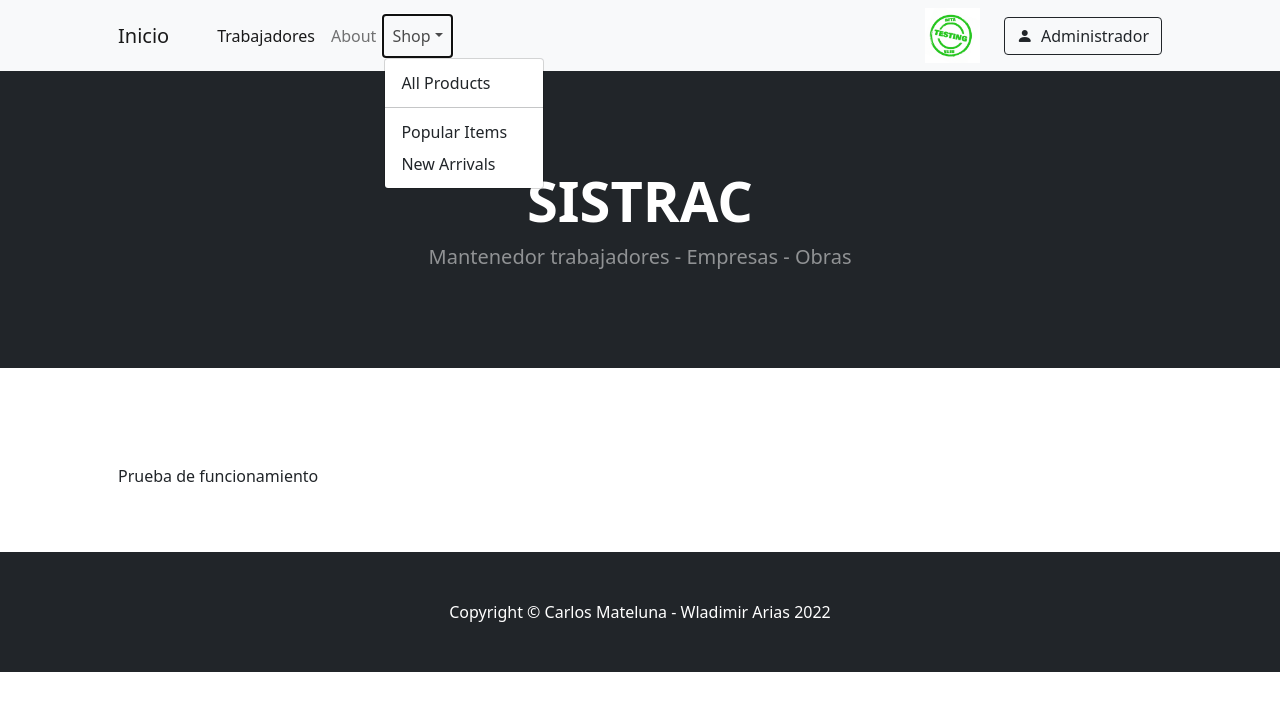
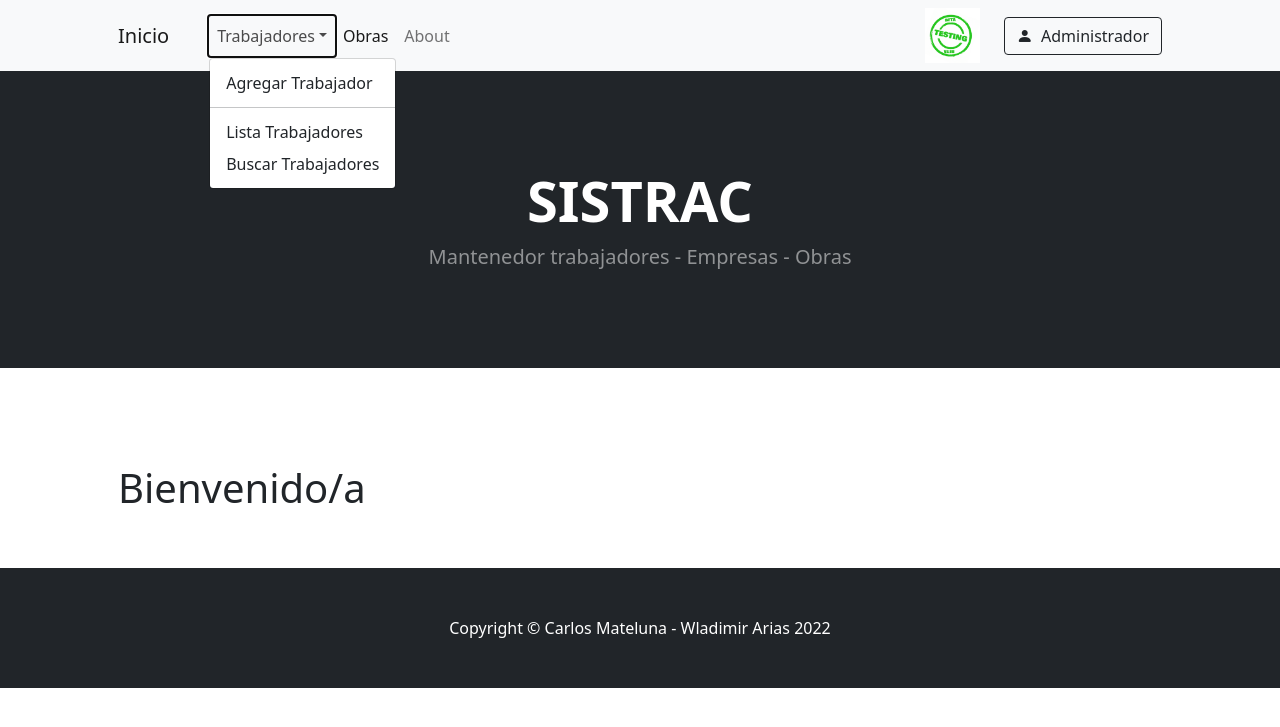
Before and after one commit to wladimirarias/entregafinal, a Django app: page /app/inicio/ in a window 1280 px wide, after a click on "Trabajadores". Shown: the top 727 px of the page. Run offline with Django 4.2, Linux system fonts and the light colour scheme; a user stored in the database is signed in; data comes from the database, SQL or seed files in the repository; both versions use the stored data as it was after the commit; some libraries are stand-ins or nearby versions.

Commit message:
avances 09-12

```diff
--- a/app/templates/app/base.html
+++ b/app/templates/app/base.html
@@ -24,19 +24,20 @@
             <button class="navbar-toggler" type="button" data-bs-toggle="collapse" data-bs-target="#navbarSupportedContent" aria-controls="navbarSupportedContent" aria-expanded="false" aria-label="Toggle navigation"><span class="navbar-toggler-icon"></span></button>
             <div class="collapse navbar-collapse" id="navbarSupportedContent">
                 <ul class="navbar-nav me-auto mb-2 mb-lg-0 ms-lg-4">
-                    <li class="nav-item"><a class="nav-link active" aria-current="page" href="{% url 'app-list-trabajadores' %}">Trabajadores</a></li>
-                    <li class="nav-item"><a class="nav-link" href="#!">About</a></li>
                     <li class="nav-item dropdown">
-                        <a class="nav-link dropdown-toggle" id="navbarDropdown" href="#" role="button" data-bs-toggle="dropdown" aria-expanded="false">Shop</a>
+                        <a class="nav-link dropdown-toggle" id="navbarDropdown" href="#" role="button" data-bs-toggle="dropdown" aria-expanded="false">Trabajadores</a>
                         <ul class="dropdown-menu" aria-labelledby="navbarDropdown">
-                            <li><a class="dropdown-item" href="#!">All Products</a></li>
+                            <li><a class="dropdown-item" href="{% url 'app-agregar-trabajador' %}">Agregar Trabajador</a></li>
                             <li>
                                 <hr class="dropdown-divider" />
                             </li>
-                            <li><a class="dropdown-item" href="#!">Popular Items</a></li>
-                            <li><a class="dropdown-item" href="#!">New Arrivals</a></li>
+                            <li><a class="dropdown-item" href="{% url 'app-list-trabajadores' %}">Lista Trabajadores</a></li>
+                            <li><a class="dropdown-item" href="{% url 'app-buscar-trabajador' %}">Buscar Trabajadores</a></li>
                         </ul>
                     </li>
+                    <li class="nav-item"><a class="nav-link active" aria-current="page" href="#">Obras</a></li>
+                    <li class="nav-item"><a class="nav-link" href="#!">About</a></li>
+
                 </ul>
 
                 {% if request.user.is_authenticated %}
--- a/app/templates/app/detalle_trabajador.html
+++ b/app/templates/app/detalle_trabajador.html
@@ -35,7 +35,7 @@
     </tr>
     <tr>
         <td>
-            Creador Por: {{ trabajador.user_id }}
+            Creador Por: {{ trabajador.user }}
         </td>
     </tr>
 
--- a/app/templates/app/index.html
+++ b/app/templates/app/index.html
@@ -1,6 +1,5 @@
-{% extends 'app/base.html' %}
-{% block contenido %}
+{% extends 'app/base.html' %} {% block contenido %}
 
-<p>Prueba de funcionamiento</p>
+<h1>Bienvenido/a</h1>
 
 {% endblock %}
--- a/app/urls.py
+++ b/app/urls.py
@@ -15,5 +15,7 @@ urlpatterns = [
     path("editar_trabajador/<id>", editar_trabajador, name="app-editar-trabajador"),
     path("confirm_eliminar_trabajador/<id>", confirmar_eliminar_trabajador, name="app-confirm-eliminar-trabajador"),
     path("eliminar_trabajador/<id>", eliminar_trabajador, name="app-eliminar-trabajador"),
-    path("detalle_trabajador/<id>", detalle_trabajador, name="app-detalle-trabajador")
+    path("detalle_trabajador/<id>", detalle_trabajador, name="app-detalle-trabajador"),
+    path("busqueda_trabajador/", buscar_trabajador, name="app-buscar-trabajador"),
+    path("busqueda_trabajador/resultados/", resultados_busqueda_trabajadores, name="app-buscar-trabajador-resultados")
 ]
--- a/app/views.py
+++ b/app/views.py
@@ -10,6 +10,10 @@ from app.forms import TrabajadorFormulario
 from django.contrib.auth.forms import AuthenticationForm, UserCreationForm
 from django.contrib.auth import login, authenticate
 
+#Protección por sesiones
+from django.contrib.auth.decorators import login_required
+
+@login_required
 def inicio(request):
 
     if request.user.is_authenticated:
@@ -24,6 +28,7 @@ def inicio(request):
 
     return render(request, "app/index.html", {"imagen_url": imagen_url})
 
+@login_required
 def lista_trabajadores(request):
 
     errores = ""
@@ -33,6 +38,7 @@ def lista_trabajadores(request):
 
     return render(request, "app/trabajadores.html", contexto)
 
+@login_required
 def agregar_trabajador(request):
 
     if request.method == "POST":
@@ -51,6 +57,7 @@ def agregar_trabajador(request):
 
     return render(request, "app/agregar_trabajador.html", {"form": formulario})
 
+@login_required
 def editar_trabajador(request, id):
     trabajador = Trabajadores.objects.get(id=id)
 
@@ -75,6 +82,7 @@ def editar_trabajador(request, id):
         formulario = TrabajadorFormulario(initial={"run":trabajador.run, "nombre":trabajador.nombre,"apellido":trabajador.apellido,"edad":trabajador.edad,"email":trabajador.email,"cargo":trabajador.cargo,"imagen_cargo":""})
         return render(request, "app/editar_trabajador.html", {"formulario":formulario, "errores":""})
 
+@login_required
 def confirmar_eliminar_trabajador(request, id):
     trabajador_model = Trabajadores.objects.filter(id=id).order_by("-id")
 
@@ -85,14 +93,16 @@ def confirmar_eliminar_trabajador(request, id):
 
     return render(request, "app/confirm_eliminar_trabajador.html", {"trabajador": trabajador})
 
+@login_required
 def eliminar_trabajador(request, id):
     trabajador = Trabajadores.objects.get(id=id)
     trabajador.delete()
 
     return redirect("app-list-trabajadores")
 
+@login_required
 def detalle_trabajador(request, id):
-    trabajador_model = Trabajadores.objects.filter(id=id)
+    trabajador_model = Trabajadores.objects.filter(id=id).select_related("user")
 
     if len(trabajador_model) > 0:
         trabajador = trabajador_model[0]
@@ -111,3 +121,14 @@ def detalle_trabajador(request, id):
     #return render(request, "app/index.html", {"imagen_url": imagen_url})
 
     return render(request, "app/detalle_trabajador.html", {"trabajador": trabajador, "imagen_url": imagen_url})
+
+@login_required
+def buscar_trabajador(request):
+    return render(request, "app/busqueda_trabajadores.html")
+
+@login_required
+def resultados_busqueda_trabajadores(request):
+    nombre_trabajador = request.GET["nombre_trabajador"]
+
+    trabajadores = Trabajadores.objects.filter(nombre__icontains=nombre_trabajador)
+    return render(request, "app/resultados_busqueda_trabajadores.html", {"trabajadores": trabajadores})
--- a/login/templates/login/base_login.html
+++ b/login/templates/login/base_login.html
@@ -21,8 +21,8 @@
     <header class="bg-dark py-5">
         <div class="container px-4 px-lg-5 my-5 justify-content-center">
             <div class="text-center text-white">
-                <h1 class="display-4 fw-bolder">Sistema</h1>
-                <p class="lead fw-normal text-white-50 mb-0">Comentario</p>
+                <h1 class="display-4 fw-bolder">SISTRAC</h1>
+                <p class="lead fw-normal text-white-50 mb-0">Mantenedor información trabajadores</p>
             </div>
         </div>
     </header>
--- a/login/views.py
+++ b/login/views.py
@@ -9,6 +9,9 @@ from django.http import Http404
 from django.contrib.auth.forms import AuthenticationForm, UserCreationForm
 from django.contrib.auth import login, authenticate, logout
 from django.contrib.auth.hashers import make_password, check_password
+
+#Protección por sesiones
+from django.contrib.auth.decorators import login_required
 
 # Función para Inicio de Sesión
 def iniciar_sesion(request):
@@ -37,6 +40,7 @@ def cerrar_sesion(request):
     logout(request)
     return redirect("auth-login")
 
+@login_required
 def editar_perfil(request):
     usuario = request.user
 
@@ -58,6 +62,7 @@ def editar_perfil(request):
 
     return render(request, "app/editar_perfil.html", {"form": formulario})
 
+@login_required
 def editar_contrasena(request):
     usuario = request.user
 
@@ -77,6 +82,7 @@ def editar_contrasena(request):
 
     return render(request, "app/editar_perfil_contrasena.html", {"form": formulario})
 
+@login_required
 def agregar_avatar(request):
 
     if request.method == 'POST':
--- a/proyecto/settings.py
+++ b/proyecto/settings.py
@@ -127,6 +127,7 @@ DEFAULT_AUTO_FIELD = 'django.db.models.BigAutoField'
 
 # URL para el LOGIN
 
+LOGIN_URL = "/login/inicio/"
 
 # Configuraciones MEDIA
 
```
Also changed, not shown: app/templates/app/busqueda_trabajadores.html (added, +13 -0 lines), app/templates/app/resultados_busqueda_trabajadores.html (added, +9 -0 lines), db.sqlite3, media/avatares/MER_auth.jpg (added), media/trabajadores/consultas_web.jpg (added).
